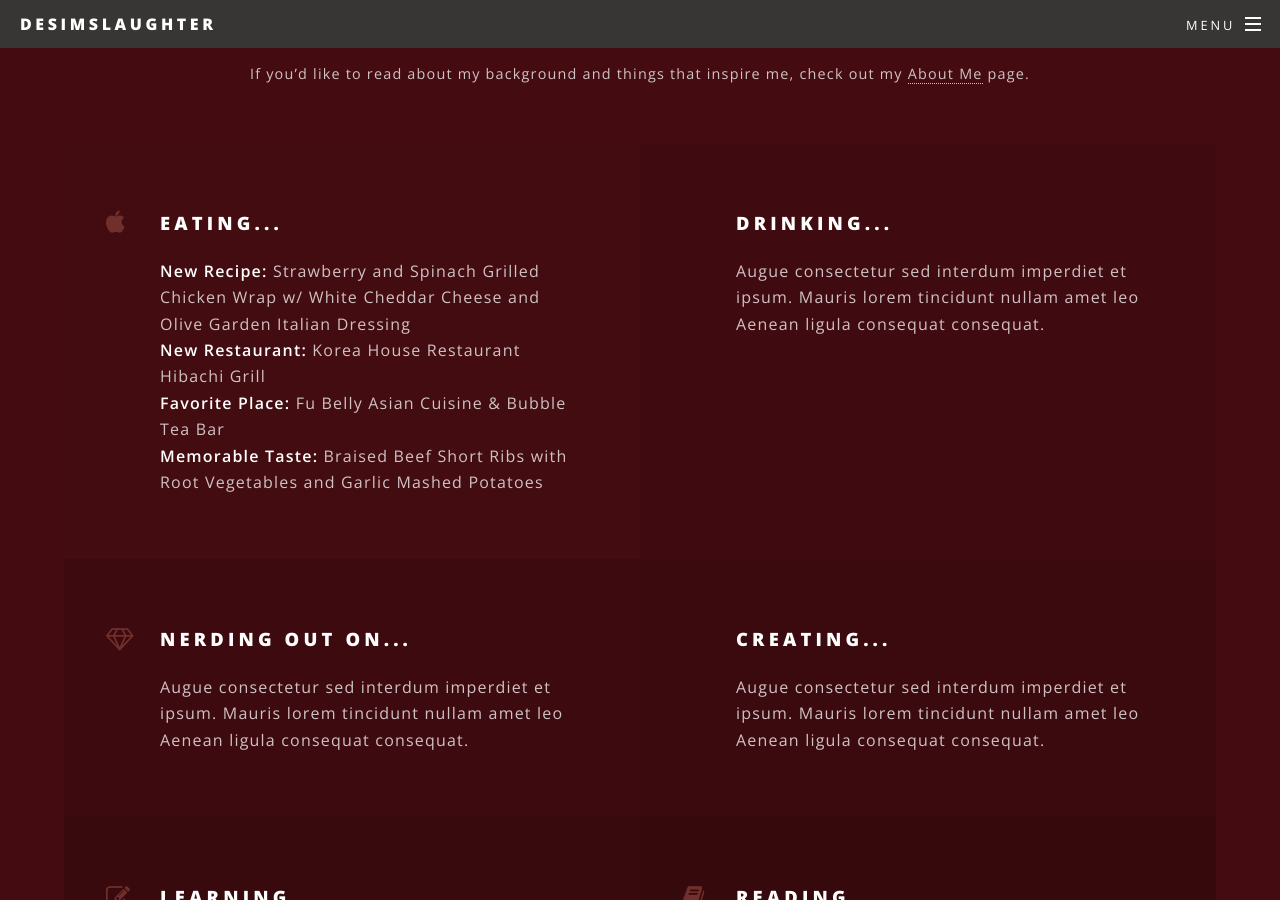
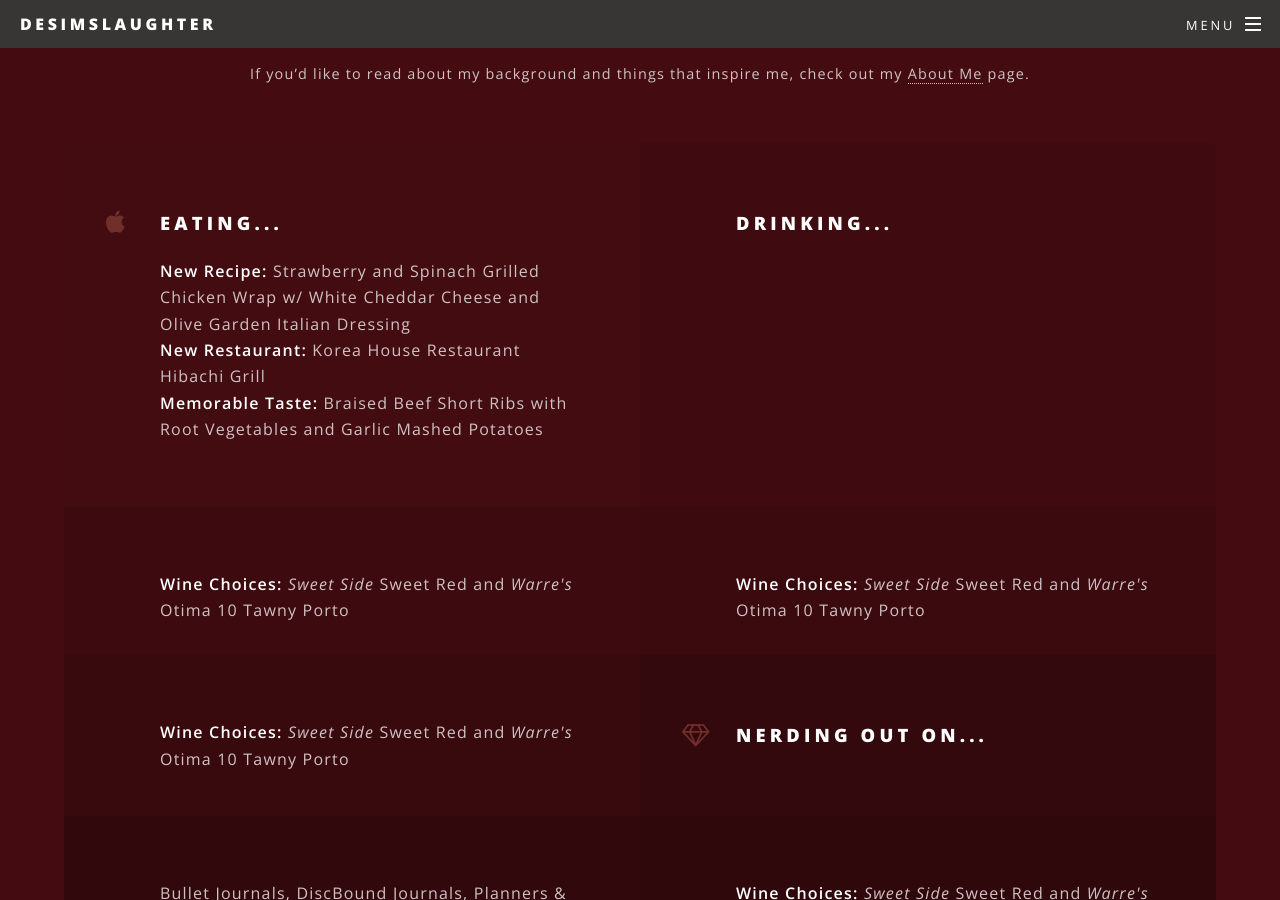
Before and after one commit to desimslaughter/desimslaughter.github.io, a Jekyll site: the page built from index.html, in a window 1280 px wide and 900 px high, scrolled down 2891 px. Built offline with Jekyll 4.4.1, drawn with Linux system fonts in a browser that asks for light colours; some of the changed text lies outside the part shown.

Commit message:
Update index.html

```diff
--- a/index.html
+++ b/index.html
@@ -67,38 +67,69 @@ If you’d like to read about my background and things that inspire me, check ou
 							<ul class="features">
 								<li class="icon fa-apple">
 									<h3>Eating... </h3>
-									<p><strong>New Recipe:</strong> Strawberry and Spinach Grilled Chicken Wrap w/ White Cheddar Cheese and Olive Garden Italian Dressing<br />
-<strong>New Restaurant:</strong> Korea House Restaurant Hibachi Grill<br />
-<strong>Favorite Place:</strong> Fu Belly Asian Cuisine & Bubble Tea Bar<br />
-<strong>Memorable Taste:</strong> Braised Beef Short Ribs with Root Vegetables and Garlic Mashed Potatoes</p>
+									<p><strong>New Recipe:</strong> Strawberry and Spinach Grilled Chicken Wrap w/ White Cheddar Cheese and Olive Garden Italian Dressing<br>
+									<strong>New Restaurant:</strong> Korea House Restaurant Hibachi Grill<br>
+									<strong>Memorable Taste:</strong> Braised Beef Short Ribs with Root Vegetables and Garlic Mashed Potatoes</p>
 								</li>
 								<li class="icon fa-mug">
 									<h3>Drinking... </h3>
-									<p>Augue consectetur sed interdum imperdiet et ipsum. Mauris lorem tincidunt nullam amet leo Aenean ligula consequat consequat.</p>
+									<p>
+									<li><strong>Wine Choices:</strong> <em>Sweet Side</em> Sweet Red and <em>Warre's</em> Otima 10 Tawny Porto</li>
+									<li><strong>Wine Choices:</strong> <em>Sweet Side</em> Sweet Red and <em>Warre's</em> Otima 10 Tawny Porto</li>
+									<li><strong>Wine Choices:</strong> <em>Sweet Side</em> Sweet Red and <em>Warre's</em> Otima 10 Tawny Porto</li>
+									</p>
 								</li>
 								<li class="icon fa-diamond">
 									<h3>Nerding Out On... </h3>
-									<p>Augue consectetur sed interdum imperdiet et ipsum. Mauris lorem tincidunt nullam amet leo Aenean ligula consequat consequat.</p>
+									<p>
+									<li>Bullet Journals, DiscBound Journals, Planners & Notebooks...Oh my!</li>
+									<li><strong>Wine Choices:</strong> <em>Sweet Side</em> Sweet Red and <em>Warre's</em> Otima 10 Tawny Porto</li>
+									<li><strong>Wine Choices:</strong> <em>Sweet Side</em> Sweet Red and <em>Warre's</em> Otima 10 Tawny Porto</li>
+									</p>
 								</li>
 								<li class="icon fa-lightbulb">
 									<h3>Creating... </h3>
-									<p>Augue consectetur sed interdum imperdiet et ipsum. Mauris lorem tincidunt nullam amet leo Aenean ligula consequat consequat.</p>
+									<p>
+									<li>Rebranding and repositioning my previous freelance business (Hire me for Branding and WordPress Website Design).</li>
+									<li>Designing and implementing a WordPress based website for a freelance photography studio.</li>
+									<li>Branding and launching my blog and Etsy shop.</li>
+									<li>Setting up my new CRM software, Dubsado, to run my freelance business.</li>
+									</p>
 								</li>
 								<li class="icon fa-edit">
 									<h3>Learning... </h3>
-									<p>Augue consectetur sed interdum imperdiet et ipsum. Mauris lorem tincidunt nullam amet leo Aenean ligula consequat consequat.</p>
+									<p>
+									<li>Spanish with Duolingo (currently at 25% fluency)</li>
+									<li>Brush Lettering</li>
+									<li>About the Alkaline Water Industry</li>
+									<li>To be more mindful</li>
 								</li>
 								<li class="icon fa-book">
 									<h3>Reading... </h3>
-									<p>Augue consectetur sed interdum imperdiet et ipsum. Mauris lorem tincidunt nullam amet leo Aenean ligula consequat consequat.</p>
+									<p>
+									<li><strong><em>The Bullet Journal Method</em></strong> by Ryder Carroll <a href="#">(Get it on Amazon)</a></li>
+									<li><strong><em>Damn Good Advice (For People With Talent)</strong></em> by George Lois <a href="#">(Get it on Amazon)</a></li>
+									<li><strong><em>Influencer Fast Track</strong></em> by Gundi Gabrielle <a href="#">(Get it on Amazon)</a></li>
+									<li><strong><em>The $100 Startup</strong></em> by Chris Guillebeau <a href="#">(Get it on Amazon)</a></li>
+									</p>
 								</li>
 								<li class="icon fa-tv">
 									<h3>Watching... </h3>
-									<p>Augue consectetur sed interdum imperdiet et ipsum. Mauris lorem tincidunt nullam amet leo Aenean ligula consequat consequat.</p>
+									<li><strong>Jane the Virgin</strong> on The CW TV <a href="#">(Watch it!)</a></li>
+									<li><strong>Shadowhunters: The Mortal Instruments</strong> on Hulu <a href="#">(Sign up with my link for 2 weeks FREE!)</a></li>
+									<li><strong>Siren</strong> on Hulu <a href="#">(Sign up with my link for 2 weeks FREE!)</a></li>
+									<li><strong>Van Helsing</strong> on Netflix <a href="#">(Watch it!)</a></li>
+									<li><strong>Always A Witch</strong> on Netflix <a href="#">(Watch it!)</a></li>
+									<li><strong>Tidying Up with Marie Kondo</strong> on Netflix <a href="#">(Watch it!)</a></li>
 								</li>
 								<li class="icon fa-headphones">
 									<h3>Listening To... </h3>
-									<p>Augue consectetur sed interdum imperdiet et ipsum. Mauris lorem tincidunt nullam amet leo Aenean ligula consequat consequat.</p>
+									<li><strong>This is Chance the Rapper</strong> Playlist on Spotify <a href="#">(Listen Now)</a></li>
+									<li><strong>Currently Listening To...</strong> Playlist on Spotify by Big Sean <a href="#">(Listen Now)</a></li>
+									<li><strong>Your Top Songs 2018</strong> Playlist by Spotify <a href="#">(Listen Now)</a></li>
+									<li><strong>Tobe Nwigwe</strong> Artist Radio on Spotify <a href="#">(Listen Now)</a></li>
+									<li><strong>Jidenna</strong> Artist Radio on Spotify <a href="#">(Listen Now)</a></li>
+									<li><strong>Bibi Bourelly</strong> Artist Radio on Spotify <a href="#">(Listen Now)</a></li>
 								</li>
 							</ul>
 						</div>
```
